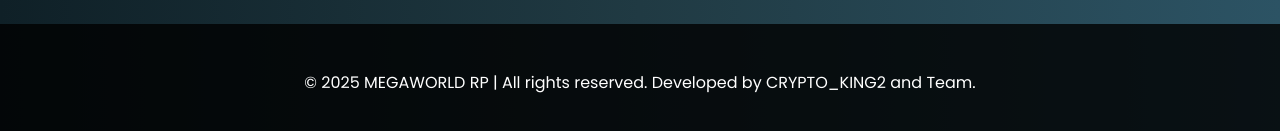
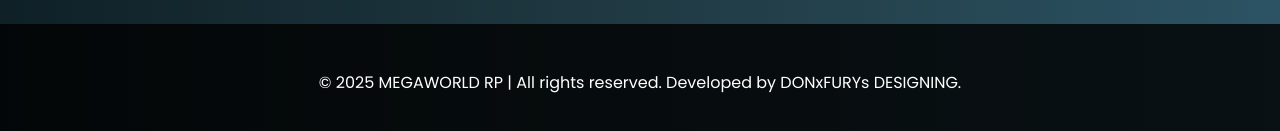
Before and after one commit to DONxFURY/MEGAWORLD-RP, a plain HTML site: page index.html in a window 1280 px wide. Shown: the part 4240-4371 px from the top of the page. Drawn offline with Linux system fonts and the light colour scheme.

Commit message:
Update index.html

```diff
--- a/index.html
+++ b/index.html
@@ -201,7 +201,7 @@
     </section>
 
     <footer>
-        <p>&copy; 2025 MEGAWORLD RP | All rights reserved. Developed by CRYPTO_KING2 and Team.</p>
+        <p>&copy; 2025 MEGAWORLD RP | All rights reserved. Developed by DONxFURYs DESIGNING.</p>
     </footer>
 </body>
 </html>
```
